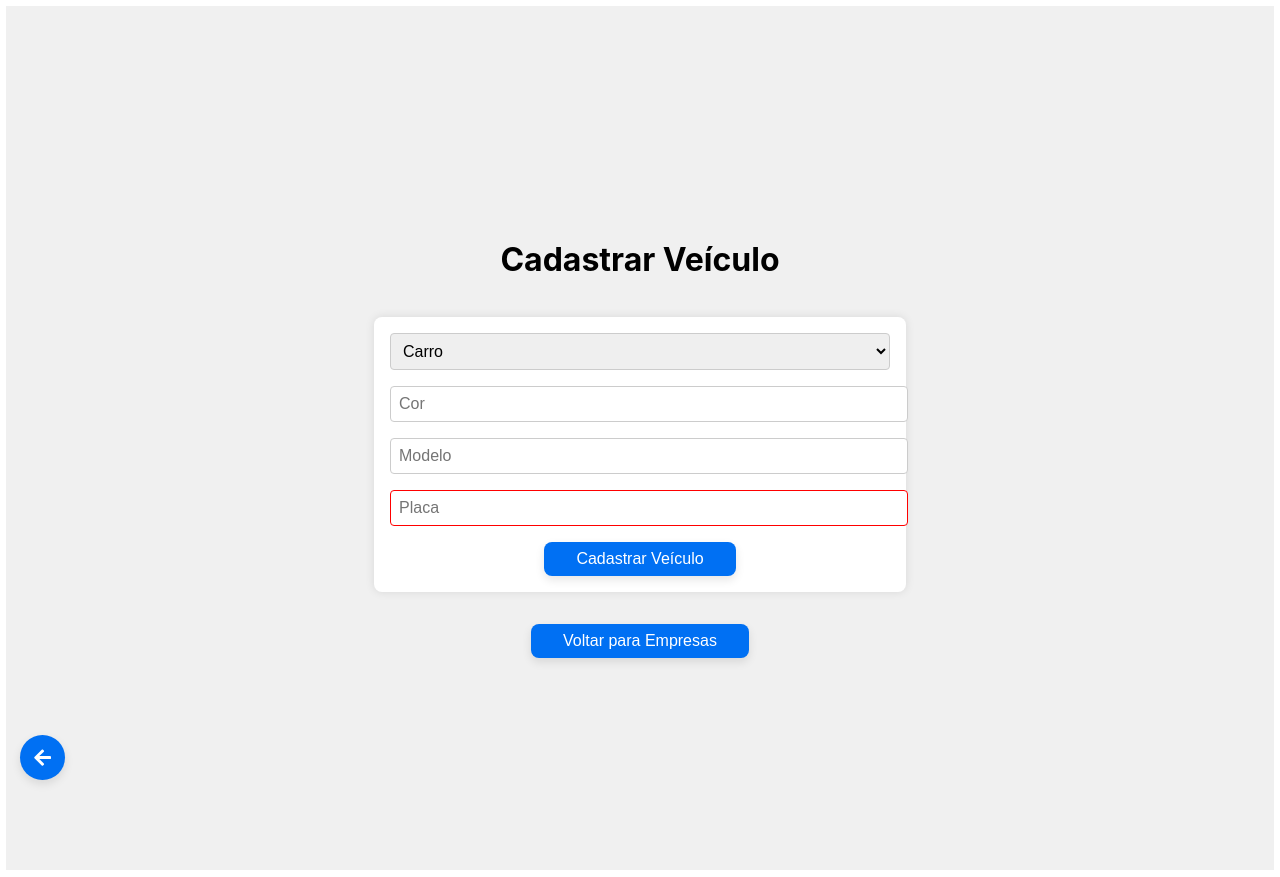
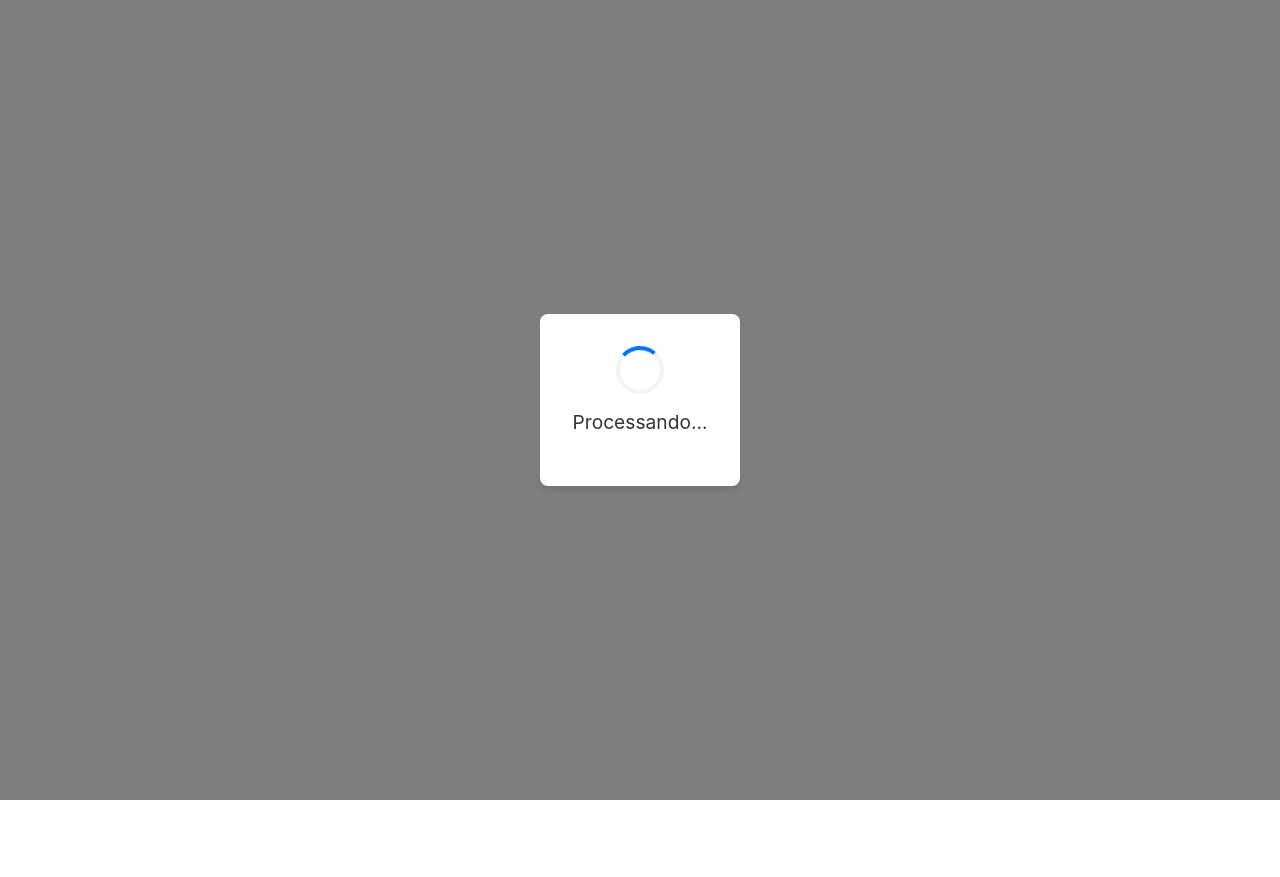
Before and after one commit to DukaSiqueira/park-front, a Next.js app: page /register-vehicle in a window 1280 px wide. After the commit the page ends 800 px from the top, so only its background shows below. Built offline with nearby package versions, Linux system fonts and the light colour scheme; sample sign-in values are in the browser's storage.

Commit message:
Add loader in list cars

```diff
--- a/src/pages/register-vehicle.tsx
+++ b/src/pages/register-vehicle.tsx
@@ -152,16 +152,19 @@ const RegisterVehicle = () => {
   const [result, setResult] = useState<string | null>(null);
   const [error, setError] = useState<string | null>(null);
   const [vehicles, setVehicles] = useState<any[]>([]);
+  const [loading, setLoading] = useState<boolean>(true);
   const router = useRouter();
-  const { ticket_code, compId } = router.query;
+  const { ticket_code } = router.query;
 
   useEffect(() => {
     const fetchVehicles = async () => {
       try {
         const response = await axios.get(`/vehicle/${ticket_code}`);
         setVehicles(response.data.vehicle ? [response.data.vehicle] : []);
+        setLoading(false);
       } catch (error) {
         console.error('Error fetching vehicles:', error);
+        setLoading(false);
       }
     };
 
@@ -233,7 +236,8 @@ const RegisterVehicle = () => {
 
   return (
     <Layout>
-      {processing && <LoadingModal />}
+      {loading && <LoadingModal />}
+      {!loading && (
         <VehicleContainer>
           <BackButton />
           <h1>{vehicles.length > 0 ? 'Detalhes do Veículo' : 'Cadastrar Veículo'}</h1>
@@ -274,7 +278,6 @@ const RegisterVehicle = () => {
                   {processing ? 'Processando...' : 'Cadastrar Veículo'}
                 </SubmitButton>
               </form>
-            {processing && <Loader />}
               {result && <Message success>{result}</Message>}
               {error && <Message>{error}</Message>}
             </InputContainer>
@@ -296,6 +299,7 @@ const RegisterVehicle = () => {
             Voltar para Empresas
           </SubmitButton>
         </VehicleContainer>
+      )}
     </Layout>
   );
 };
```
Lines whose indentation alone changed are shown as unchanged.
